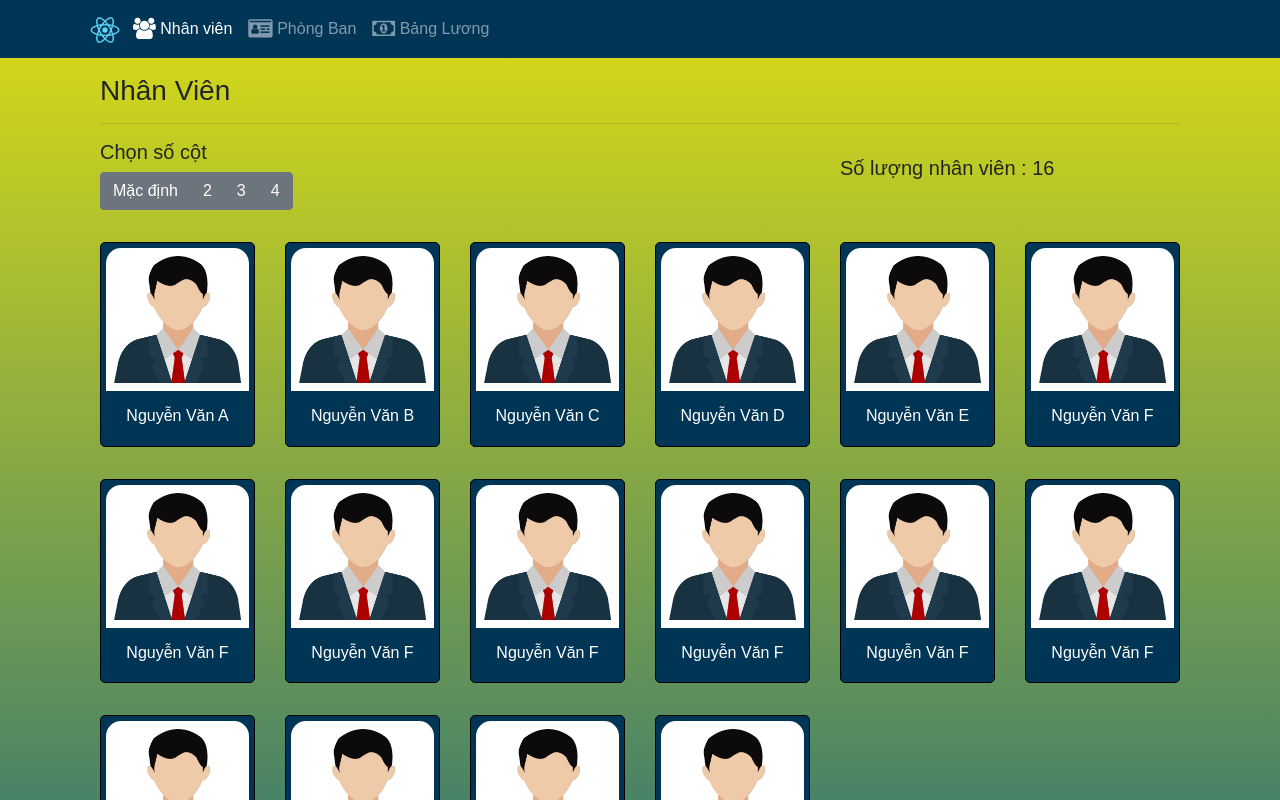
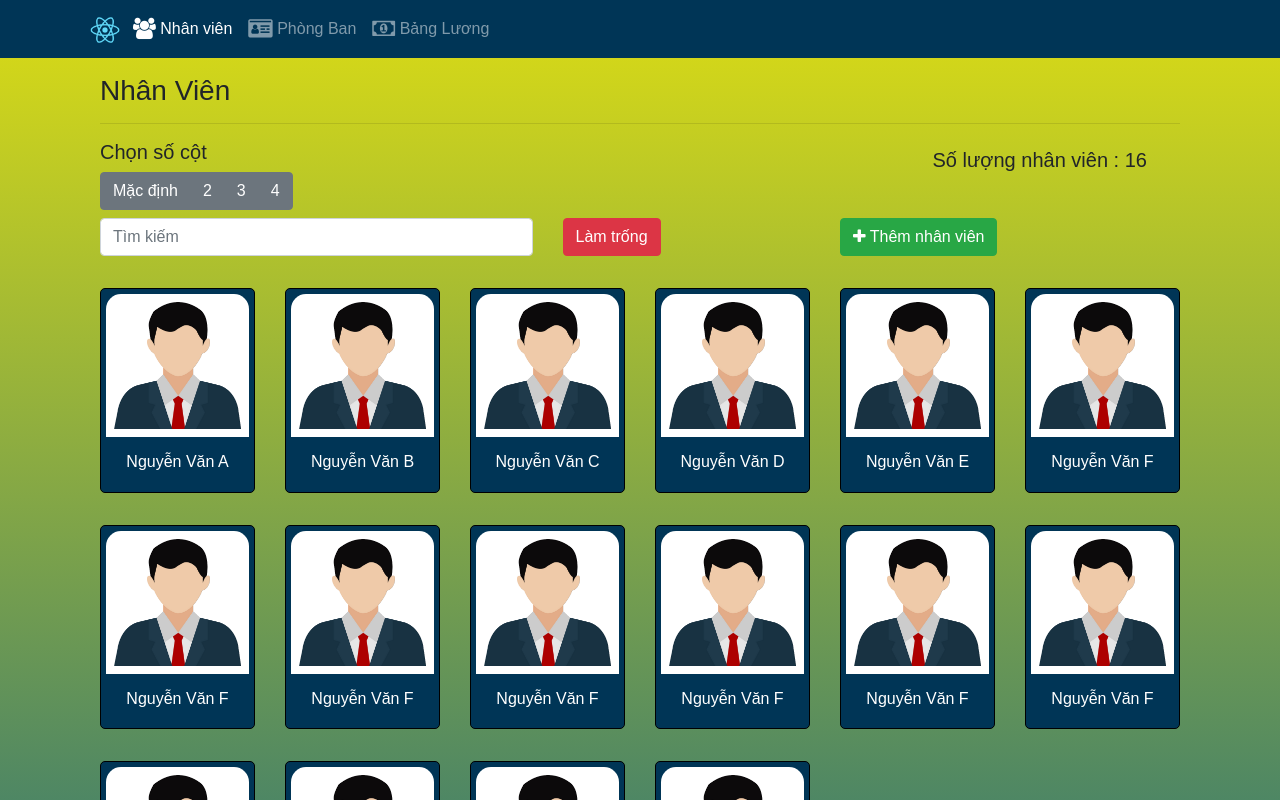
Before and after one commit to quachanhhao1698/Funix_RJS101x_01-A_VN_DN, a React (Create React App) app: page /nhanvien in a window 1280 px wide. Shown: the top 800 px of the page. Built offline with nearby package versions, Linux system fonts and the light colour scheme.

Commit message:
Add search in StaffListComponent.js file

```diff
--- a/src/App.js
+++ b/src/App.js
@@ -1,5 +1,5 @@
 import React,{ Component } from 'react';
-import { BrowserRouter as Router } from 'react-router-dom';
+import { BrowserRouter} from 'react-router-dom';
 import './App.css';
 import MainComponent from './components/MainComponent';
 
@@ -7,11 +7,11 @@ class App extends Component{
 
   render() {
     return(
-      <Router>
+      <BrowserRouter>
         <div className='App'>
           <MainComponent/>
         </div>
-      </Router>
+      </BrowserRouter>
     );
   }
 }
--- a/src/components/MainComponent.js
+++ b/src/components/MainComponent.js
@@ -15,17 +15,10 @@ export default class MainComponent extends Component {
 
     this.state = {
       staffs: STAFFS,
-      departments: DEPARTMENTS,
-      selectedClolumn:{
-        desktop: 2,
-        tablet: 4,
-        mobile: 6
-    }
-
+      staffsPayroll: STAFFS,
+      departments: DEPARTMENTS
     };
   }
-
-
 
   render() {
 
@@ -38,16 +31,14 @@ export default class MainComponent extends Component {
       );
     };
 
-
-
       return(
           <div>
             <Header/>
             <Switch>
-              <Route exact path="/nhanvien"          component={()=> <StaffListComponent staffs={this.state.staffs}/>}/>
+              <Route exact path="/nhanvien"          component={()=> <StaffListComponent staffs={this.state.staffs} search={this.state.staffs}/>}/>
               <Route       path="/nhanvien/:staffId" component={StaffWithId} />
               <Route exact path="/phongban"          component={()=> <DepartmentsComponent departments={this.state.departments} />} />
-              <Route exact path="/bangluong"         component={()=> <PayrollComponent  payroll={this.state.staffs}/>} />
+              <Route exact path="/bangluong"         component={()=> <PayrollComponent  payroll={this.state.staffsPayroll}/>} />
 
               <Redirect to="/nhanvien" />
 
--- a/src/components/StaffListComponent.js
+++ b/src/components/StaffListComponent.js
@@ -1,5 +1,5 @@
 import React,{ useState} from "react";
-import {Card,CardImg,CardBody,CardTitle,Button,ButtonGroup,Col,Row,Container} from 'reactstrap';
+import {Card,CardImg,CardBody,CardTitle,Button,ButtonGroup,Col,Row,Container,Input} from 'reactstrap';
 import { Link } from 'react-router-dom';
 import '../App.css';
 
@@ -20,15 +20,28 @@ function RenderStaffs({staff,onClick}){
 
 
 
-function StaffList(props) {
+
+
+function StaffListComponent(props) {
 
         const [col, setCol] = useState(0);
-
         // Số lượng nhân viên
         let countStaffs=props.staffs.length;
-        // console.log(countStaffs)
 
-        const staffList=props.staffs.map((staffs)=> {
+        const[keyWord, setKeyWord]= useState('');
+
+        const staffList = props.staffs
+        //Lọc nhân viên có tên trùng với keyword
+        .filter((val) => {
+            if(keyWord === "") {
+                return val;
+            }
+            else if(val.name.toLowerCase().includes(keyWord.toLocaleLowerCase())) {
+                return val;
+            }
+        })
+        //Hiển thị danh sách nhân viên
+        .map((staffs)=> {
             return (
 
                 <Col key={staffs.id}
@@ -46,16 +59,21 @@ function StaffList(props) {
 
 
 
+
+
         return(
-            <Container className={"mb-3 "} >
+            <Container className={"mb-3"} >
 
-                <div className="col-12">
+               <Row>
+               <Col className="col-12">
                     <h3 className="mt-3">Nhân Viên</h3>
                     <hr/>
-                </div>
+                </Col>
+
+               </Row>
 
                 <Row>
-                    <div className="col-12 col-sm-6 col-md-8">
+                    <Col className="col-12 col-sm-6 col-md-9">
                         <h5>Chọn số cột</h5>
                         <ButtonGroup>
                             <Button onClick={() => setCol(0)}>Mặc định</Button>
@@ -63,12 +81,30 @@ function StaffList(props) {
                             <Button onClick={() => setCol(4)}>3</Button>
                             <Button onClick={() => setCol(3)}>4</Button>
                         </ButtonGroup>
-                    </div>
+                    </Col>
 
-                    <div className="col-0 col-sm-6 col-md-4 mt-3">
+                    <Col className="col-0 col-sm-6 col-md-3 mt-2">
                         <h5>Số lượng nhân viên : {countStaffs}</h5>
-                    </div>
+                    </Col>
+
                 </Row>
+
+                <Row>
+                    <Col className={'col-12 col-md-5 mt-2'}>
+                        <Input type="text" id="search" name="search" value={keyWord}
+                                placeholder="Tìm kiếm"
+                                onChange={(e)=>{ setKeyWord(e.target.value)}}
+                        />
+                    </Col>
+                    <Col className={'col-12 col-md-3 mt-2'}>
+                        <Button color='danger' onClick={()=> setKeyWord("")}>Làm trống</Button>
+                    </Col>
+                    <Col className="col-12 col-md-4">
+                        <Button className="mt-2" color='success'><i className="fa fa-plus"></i> Thêm nhân viên</Button>
+                    </Col>
+                </Row>
+
+
                 <Row>
                     {staffList}
                 </Row>
@@ -84,4 +120,4 @@ function StaffList(props) {
 
 }
 
-export default StaffList;
+export default StaffListComponent;
```
Lines whose indentation alone changed are shown as unchanged.
